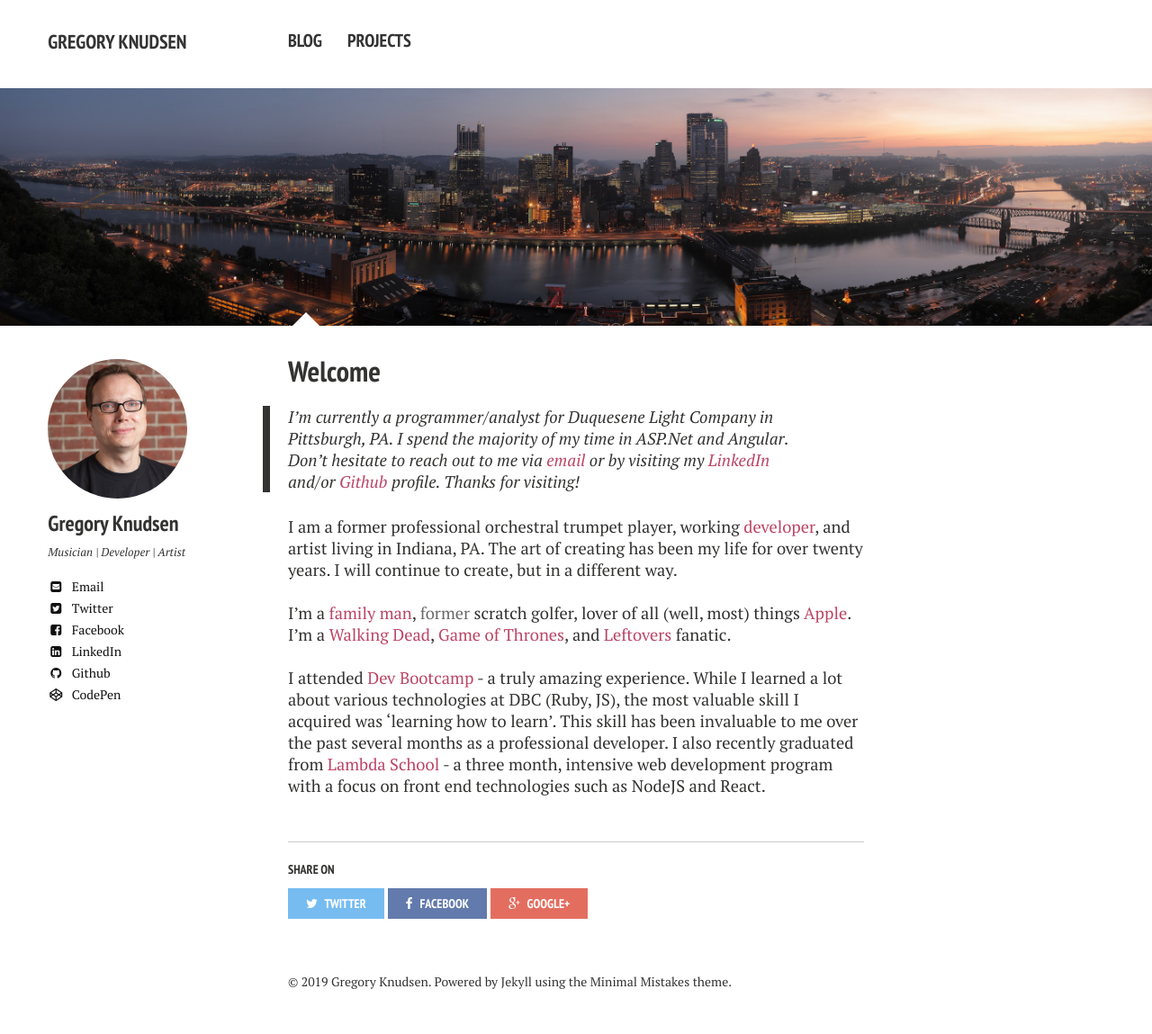
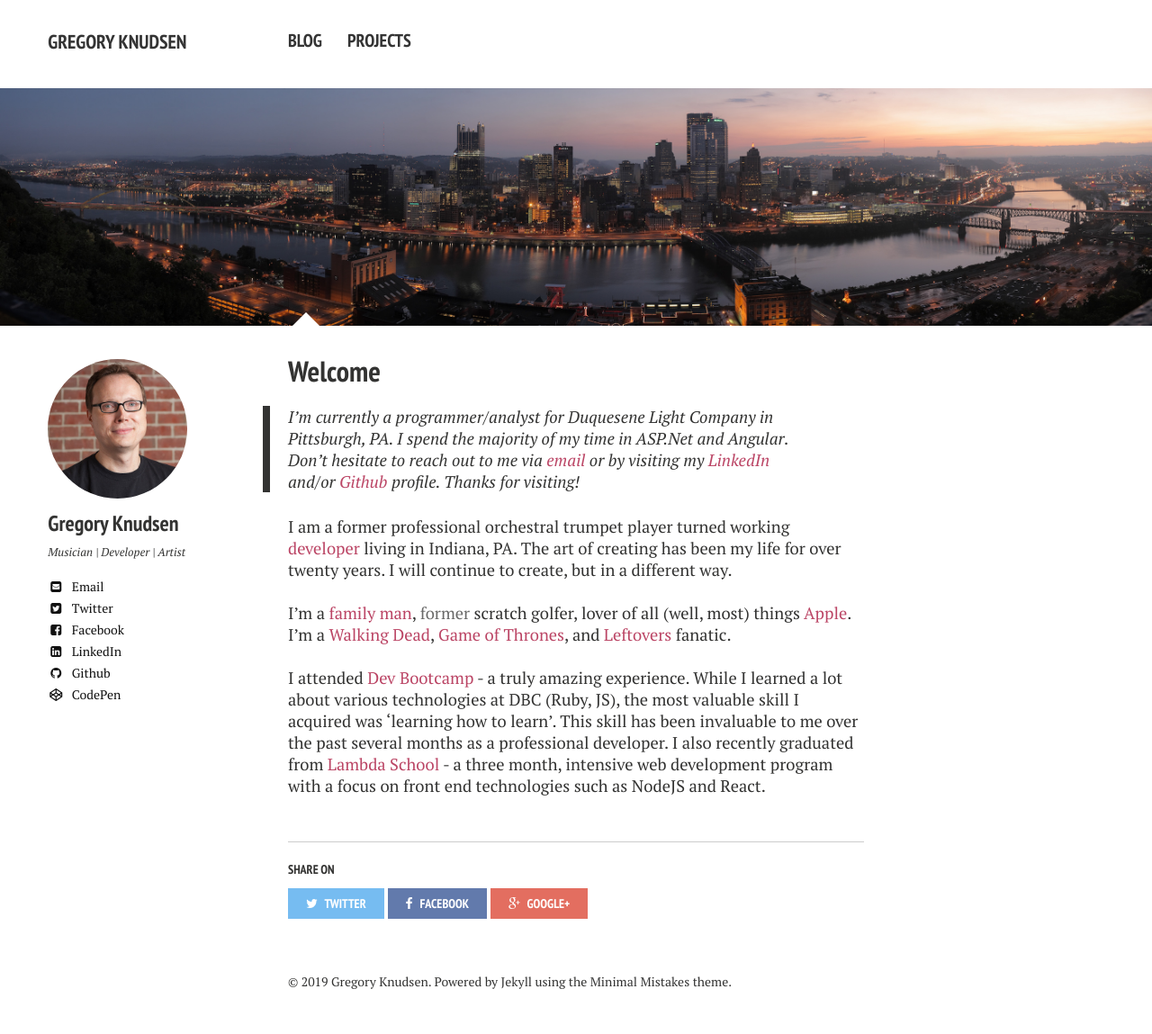
Before and after one commit to gregknudsen/gregknudsen.github.io, a Jekyll site: the page built from index.md, in a window 1280 px wide. Shown: the whole page at 90% size. Built offline with Jekyll 4.4.1, drawn with Linux system fonts in a browser that asks for light colours; nearby versions of some CDN libraries.

Commit message:
clean up text

```diff
--- a/index.md
+++ b/index.md
@@ -10,7 +10,7 @@ image:
 
 > > I'm currently a programmer/analyst for Duquesene Light Company in Pittsburgh, PA. I spend the majority of my time in ASP.Net and Angular. Don't hesitate to reach out to me via [email](mailto:dev.artist15@gmail.com) or by visiting my [LinkedIn](https://www.linkedin.com/pub/gregory-knudsen/41/b33/64){:target="_blank"} and/or [Github](https://github.com/gregknudsen){:target="_blank"} profile. Thanks for visiting!
 
-I am a former professional orchestral trumpet player, working [developer](http://www.github.com/gregknudsen){:target="_blank"}, and artist living in Indiana, PA. The art of creating has been my life for over twenty years. I will continue to create, but in a different way.<br><br>
+I am a former professional orchestral trumpet player turned working [developer](http://www.github.com/gregknudsen){:target="_blank"} living in Indiana, PA. The art of creating has been my life for over twenty years. I will continue to create, but in a different way.<br><br>
 I'm a [family man](http://imgur.com/BAKjeyD){:target="_blank"}, <span id="former">former</span> scratch golfer, lover of all (well, most) things [Apple](http://www.apple.com){:target="_blank"}. I'm a [Walking Dead](http://www.amc.com/shows/the-walking-dead){:target="_blank"}, [Game of Thrones](http://www.hbo.com/game-of-thrones){:target="_blank"}, and [Leftovers](http://www.hbo.com/the-leftovers){:target="_blank"} fanatic.<br><br>
 I attended [Dev Bootcamp](http://devbootcamp.com/locations/new-york/){:target="_blank"} - a truly amazing experience. While I learned a lot about various technologies at DBC (Ruby, JS), the most valuable skill I acquired was 'learning how to learn'. This skill has been invaluable to me over the past several months as a professional developer.
 I also recently graduated from [Lambda School](https://www.lambdaschool.com) - a three month, intensive web development program with a focus on front end technologies such as NodeJS and React.<br><br>
```
